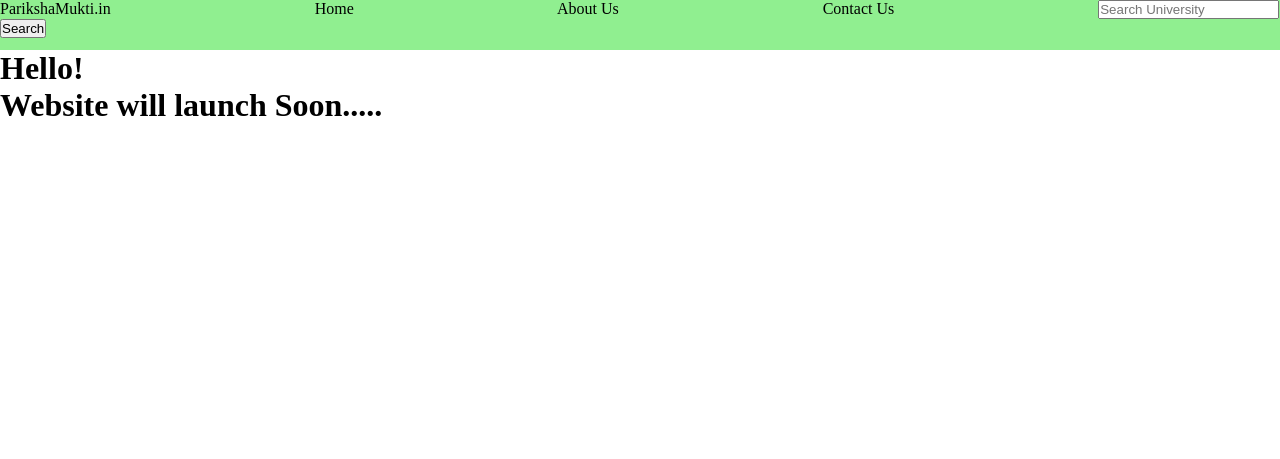
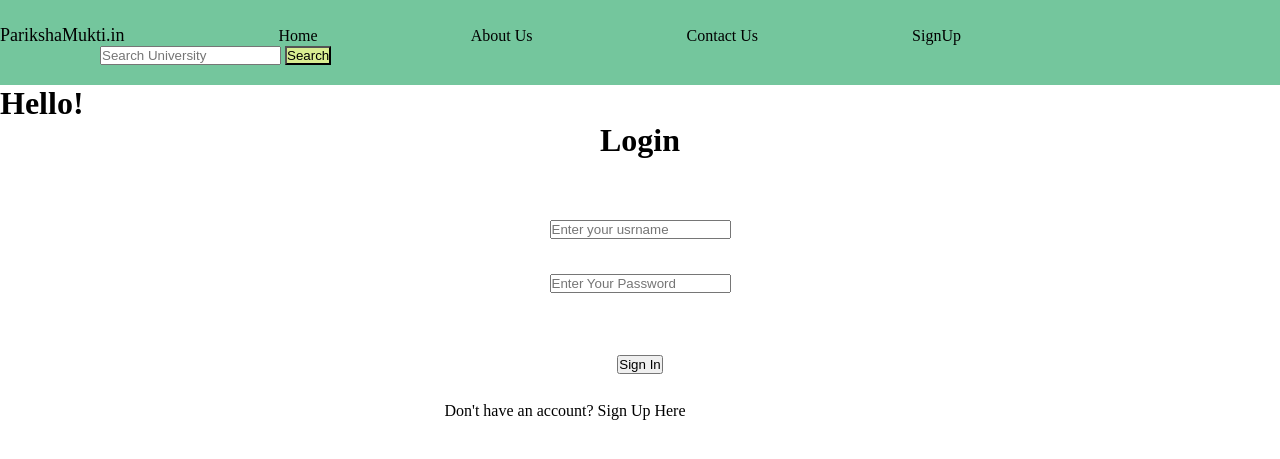
Before and after one commit to pankajsharma1022/Pariksha_Mukti, a Flask app: page / in a window 1280 px wide. Shown: the top 459 px of the page. Run offline with Flask 3, Linux system fonts and the light colour scheme; some libraries are stand-ins or nearby versions.

Commit message:
login and register page

```diff
--- a/app.py
+++ b/app.py
@@ -1,19 +1,74 @@
-from flask import Flask, render_template, request
+from flask import Flask, render_template, request, redirect, url_for, session
+from flask_mysqldb import MySQL
+import MySQLdb.cursors
+import re
+# pip install flask and pip intstall flask_mysqldb for them to run
 
 app = Flask(__name__)
 
+app.secret_key = "created secret key"
+
+app.config['MYSQL_HOST'] = 'localhost'
+app.config['MYSQL_USER'] = 'root'
+app.config['MYSQL_PASSWORD'] = '9667'
+app.config['MYSQL_DB'] = 'PMREGISTER'
+
+mysql = MySQL(app)
 
 @app.route('/')
-def index():
-    return render_template('index.html')
+@app.route('/login', methods=['GET','POST'])
+def login():
+    msg = ''
+    if request.method == 'POST' and 'username' in request.form and 'password' in request.form:
+        username = request.form['username']
+        password = request.form['password']
+        cursor = mysql.connection.cursor(MySQLdb.cursors.DictCursor)
+        cursor.execute('SELECT * FROM accounts WHERE username = % s AND password = % s', (username, password, ))
+        account = cursor.fetchone()
+        if account:
+            session['loggedin'] = True
+            session['id'] = account['id']
+            session['username'] = account['username']
+            msg = 'Logged in successfully !'
+            return render_template('index.html', msg = msg)
+        else:
+            msg = 'Incorrect username / password !'
+    return render_template('login.html', msg= msg)
 
-@app.route('/register')
+@app.route('/logout')
+def logout():
+    session.pop('loggedin', None)
+    session.pop('id', None)
+    session.pop('username', None)
+    return redirect(url_for('login'))
+
+
+@app.route('/register', methods =['GET', 'POST'])
 def register():
-    return render_template('register.html')
+    msg = ''
+    if request.method == 'POST' and 'username' in request.form and 'password' in request.form and 'email' in request.form:
+        username = request.form['username']
+        password = request.form['password']
+        email = request.form['email']
+        cursor = mysql.connection.cursor(MySQLdb.cursors.DictCursor)
+        cursor.execute('SELECT* FROM accounts WHERE username = % s', (username, ))
+        account = cursor.fetchone()
+        if account:
+            msg = 'Account already exists !'
+        elif not re.match(r'[^@]+@[^@]+\.[^@]+', email):
+            msg = 'Invalid email address !'
+        elif not re.match(r'[A-Za-z0-9]+', username):
+            msg = 'Username must contain only characters and numbers !'
+        elif not username or not password or not email:
+            msg = 'Please fill out the form !'
+        else:
+            cursor.execute('INSERT INTO accounts VALUES (NULL, % s, % s, % s)',(username, password, email,))
+            mysql.connection.commit()
+            msg = "You have successfully registered !"
+    elif request.method == 'POST':
+        msg = 'Please fill out the form !'
+    return render_template('register.html', msg = msg)
 
-@app.route('/perform_registration',methods=['post'])
-def perform_registration():
-    name = request.form.get('user_name')
 
-if __name__ == "__main__":
+if __name__ == '__main__':
     app.run(debug=True)
--- a/static/css/cs1.css
+++ b/static/css/cs1.css
@@ -3,12 +3,25 @@ padding:0px;
 margin:0px;
 color:black;
 }
+body{
+    background-color: white;
+}
 #navbar{
-height:50px;
-background-color:rgb(144, 239, 144);
+height:60px;
+background-color:#74c69d;
+padding-top: 25px;
+font-size: medium;
 }
 a{
     text-decoration: none;
-    margin-right:200px;
-    margin-top:100px;
+    margin-right:150px;
 }
+#search{
+    margin-left:100px;
+}
+#searchbutton{
+    background-color:#d9ed92;
+}
+#logo{
+    font-size:large;
+}
--- a/templates/base.html
+++ b/templates/base.html
@@ -13,8 +13,10 @@
    <a class="navlink" href="#">Home</a>
    <a class="navlink" href="#">About Us</a>
    <a class="navlink" href="#">Contact Us</a>
-   <input placeholder="Search University">
-   <button>Search</button>
+   <a class="navlink" href="#">SignUp</a>
+   <input id="search"placeholder="Search University">
+   <button id="searchbutton">Search</button>
+
  </div>
       <!-- This is the end of navbar -->
 
--- /dev/null
+++ b/templates/login.html
@@ -0,0 +1,20 @@
+{% extends 'base.html' %}
+{% block content%}
+<div align="'center">
+    <div align="center" class="border">
+        <div class="header">
+            <h1 class = "word">Login</h1>
+        </div></br></br></br>
+        <h2 class="word">
+            <form action="{{url_for('login')}}" method="post">
+                <div class="msg">{{ msg }}</div>
+                  <input id="usrname" name="username" type="text" placeholder="Enter your usrname" class="textbox"/></br></br>
+                  <input id="password" name="password" type="password" placeholder="Enter Your Password" class="textbox"/></br></br></br>
+                  <input type="submit" class="btn" value="Sign In"></br></br>
+            </form>
+        </h2>
+        <p class="bottom">Don't have an account? <a class="bottom" href="{{url_for('register')}}">Sign Up Here</a></p>
+    </div>
+</div>
+
+{% endblock %}
```
Also changed, not shown: templates/register.html (+18 -1 lines).
